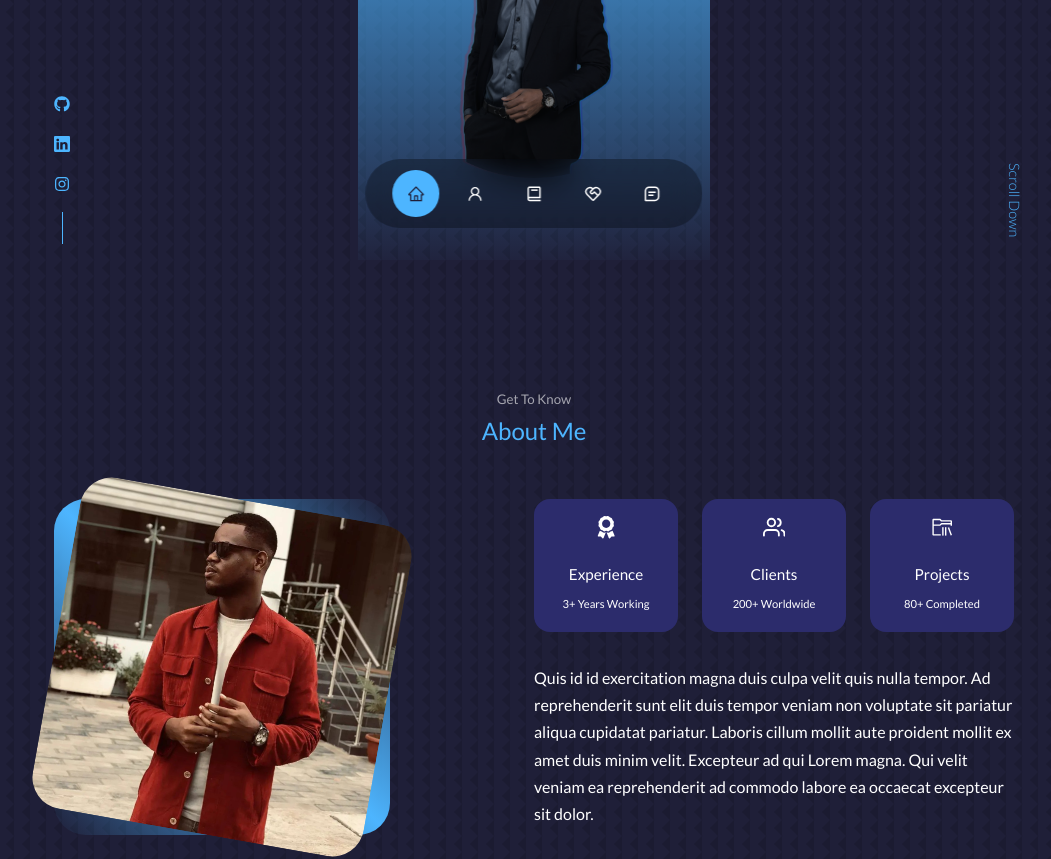
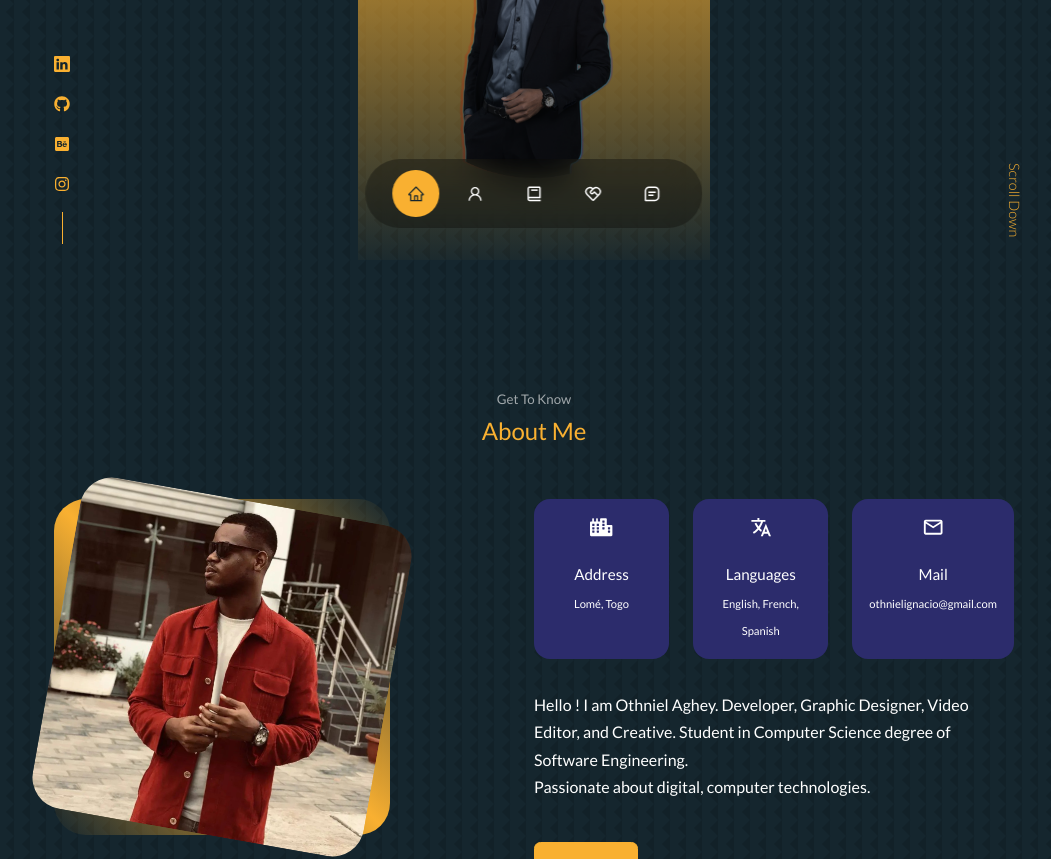
Before and after one commit to TheBlackPharaon/TheBlackPharaon, a React (Create React App) app: page / in a window 1280 px wide. Shown: the part 540-1399 px from the top of the page, without its empty margins (106-1157 px from the left). Built offline with nearby package versions, Linux system fonts and the light colour scheme.

Commit message:
General modifications

```diff
--- a/src/components/about/About.jsx
+++ b/src/components/about/About.jsx
@@ -1,9 +1,9 @@
 import React from 'react'
 import './about.css'
 import ME from '../../assets/profilepic01.jpg'
-import {FaAward} from 'react-icons/fa'
-import {FiUsers} from 'react-icons/fi'
-import {VscFolderLibrary} from 'react-icons/vsc'
+import {FaCity} from 'react-icons/fa'
+import {IoLanguageSharp} from 'react-icons/io5'
+import {MdOutlineEmail} from 'react-icons/md'
 
 
 function About() {
@@ -20,30 +20,29 @@ function About() {
         <div className="about__content">
           <div className="about__cards">
             <article className="about__card">
-              <FaAward className="about__icon" />
-              <h5>Experience</h5>
-              <small>3+ Years Working</small>
+              <FaCity className="about__icon" />
+              <h5>Address</h5>
+              <small>Lomé, Togo</small>
             </article>
 
             <article className="about__card">
-              <FiUsers className="about__icon" />
-              <h5>Clients</h5>
-              <small>200+ Worldwide</small>
+              <IoLanguageSharp className="about__icon" />
+              <h5>Languages</h5>
+              <small>English, French, Spanish</small>
             </article>
 
             <article className="about__card">
-              <VscFolderLibrary className="about__icon" />
-              <h5>Projects</h5>
-              <small>80+ Completed</small>
+              <MdOutlineEmail className="about__icon" />
+              <h5>Mail</h5>
+              <small>othnielignacio@gmail.com</small>
             </article>
           </div>
 
           <p>
-          Quis id id exercitation magna duis culpa velit quis nulla tempor. Ad reprehenderit
-          sunt elit duis tempor veniam non voluptate sit pariatur aliqua cupidatat pariatur.
-          Laboris cillum mollit aute proident mollit ex amet duis minim velit. Excepteur ad qui
-          Lorem magna. Qui velit veniam ea reprehenderit ad commodo labore ea occaecat excepteur
-           sit dolor.
+          Hello ! I am Othniel Aghey. Developer, Graphic Designer, Video Editor, and Creative.
+          Student in Computer Science degree of Software Engineering.
+          <br/>
+          Passionate about digital, computer technologies.
           </p>
 
           <a href="#contact" className="btn btn-primary">Let's Talk</a>
--- a/src/components/contact/contact.jsx
+++ b/src/components/contact/contact.jsx
@@ -23,7 +23,7 @@ const Contact = () => {
   return (
     <section id="contact">
       <h5>Get In Touch</h5>
-      <h2>Contact Message</h2>
+      <h2>Contact Me</h2>
 
       <div className="container contact__container">
         <div className="contact__options">
--- a/src/components/header/Header.jsx
+++ b/src/components/header/Header.jsx
@@ -11,7 +11,7 @@ const Header = () => {
       <div className="container header__container">
       <h5>Hello I'm</h5>
       <h1>Othniel Aghey</h1>
-      <h5 className="text-light">Developer & Graphic Designer</h5>
+      <h5 className="text-light">Developer, Graphic Designer, Video Editor, Creative.</h5>
       <CTA />
       <HeaderSocials />
 
--- a/src/components/header/HeaderSocials.jsx
+++ b/src/components/header/HeaderSocials.jsx
@@ -1,14 +1,15 @@
 import React from 'react'
 import {BsLinkedin} from 'react-icons/bs'
 import {FaGithub} from 'react-icons/fa'
-import {FaInstagram} from 'react-icons/fa'
+import {FaInstagram, FaBehanceSquare} from 'react-icons/fa'
 
 const HeaderSocials = () => {
   return (
     <div className="header__socials">
-    <a href="https://github.com/othnielaghey" target="_blank" rel="noreferrer"><FaGithub/></a>
-    <a href="https://www.linkedin.com/in/othnielaghey/" target="_blank" rel="noreferrer"><BsLinkedin/></a>
-    <a href="https://www.instagram.com/othniel.aghey/" target="_blank" rel="noreferrer"><FaInstagram/></a>
+      <a href="https://www.linkedin.com/in/othnielaghey/" target="_blank" rel="noreferrer"><BsLinkedin/></a>
+      <a href="https://github.com/othnielaghey" target="_blank" rel="noreferrer"><FaGithub/></a>
+      <a href="https://www.behance.net/othnielaghey" target="_blank" rel="noreferrer"><FaBehanceSquare/></a>
+      <a href="https://www.instagram.com/othniel.aghey/" target="_blank" rel="noreferrer"><FaInstagram/></a>
     </div>
   )
 }
--- a/src/index.css
+++ b/src/index.css
@@ -11,9 +11,12 @@
 }
 
 :root {
-    --color-bg: #1f1f38;
+    /* --color-bg: #1f1f38;
     --color-bg-variant: #2c2c6c;
-    --color-primary: #4db5ff;
+    --color-primary: #4db5ff; */
+    --color-bg: #15262e;
+    --color-bg-variant: #2c2c6c;
+    --color-primary: #f9b031;
     --color-primary-variant: rgba(77, 181, 255, 0.4);
     --color-white: #fff;
     --colot-light: rgba(255, 255, 255, 0.6);
```
